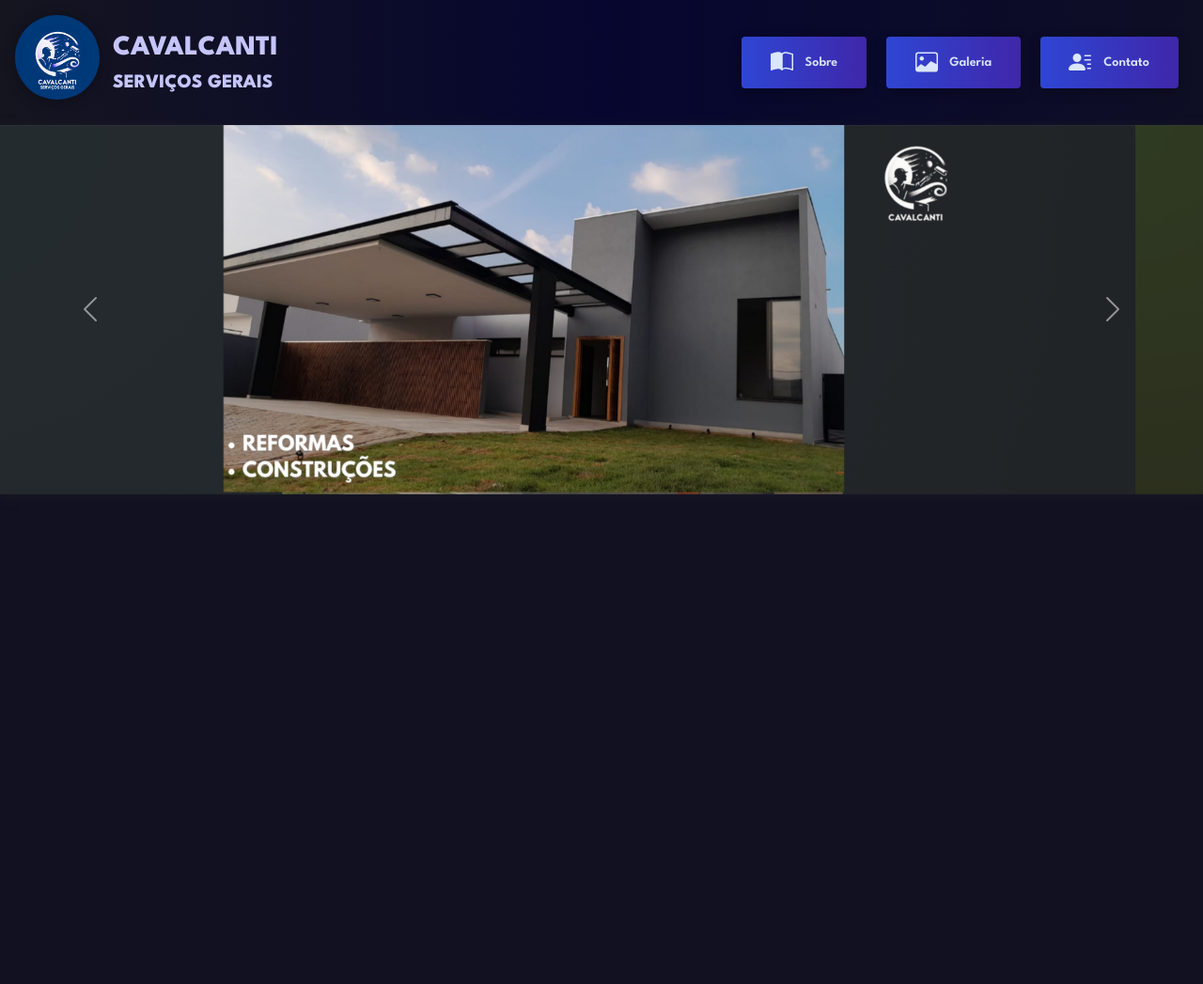
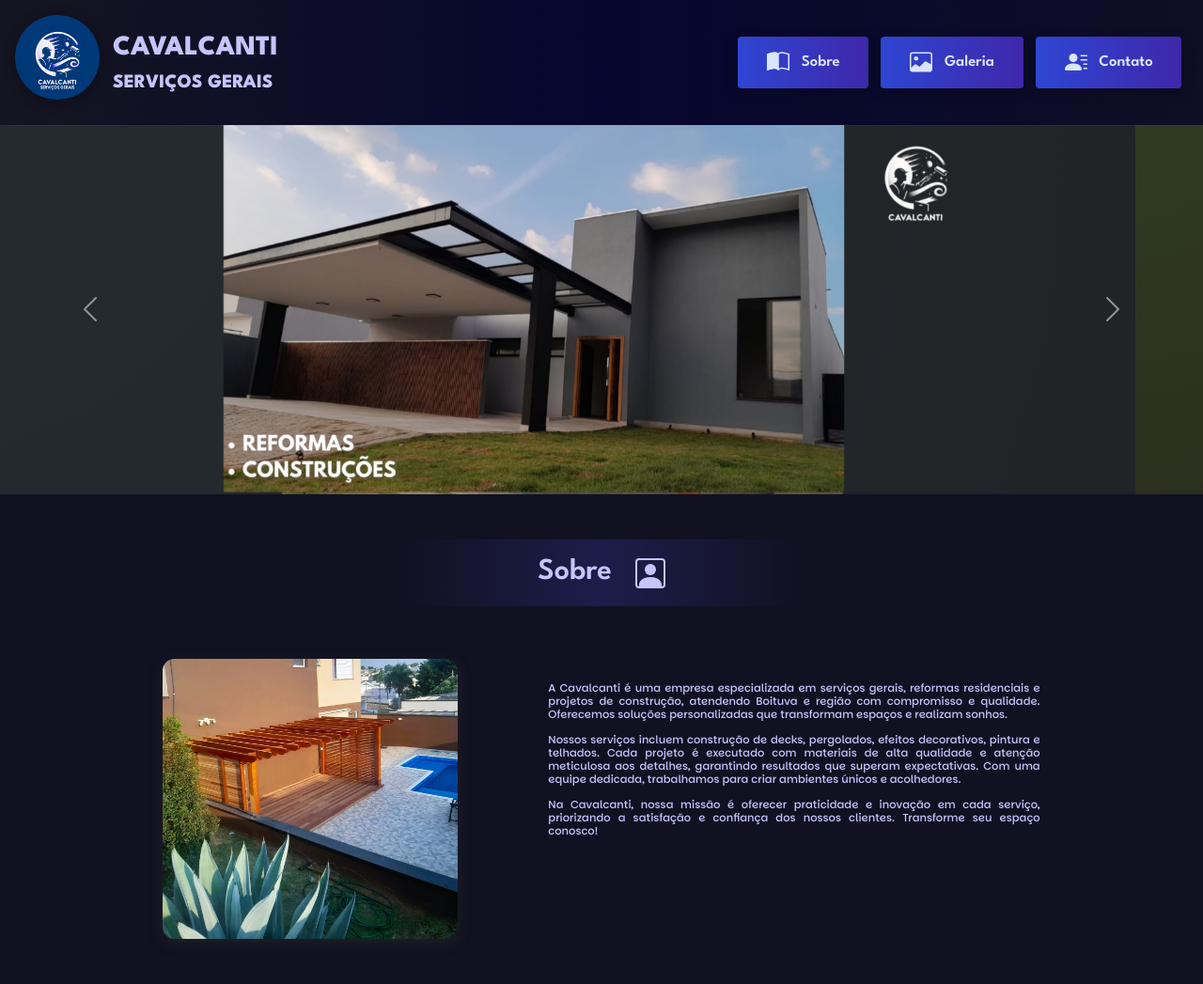
Before and after one commit to BifeFr1t0/cavalcanti-site, a plain HTML site: page index.html in a window 1280 px wide. Shown: the whole page at 94% size. Before the commit the page ends 800 px from the top, so only its background shows below. Drawn offline with nearby package versions, Linux system fonts and the light colour scheme.

Commit message:
make About section

```diff
--- a/assets/css/style.css
+++ b/assets/css/style.css
@@ -5,6 +5,10 @@
 @font-face {
     font-family: League-Bold;
     src: url(../fonts/LeagueSpartan-ExtraBold.ttf);
+}
+@font-face {
+    font-family: Parkin;
+    src: url(../fonts/Parkinsans-Medium.ttf);
 }
 
 *{
@@ -25,7 +29,7 @@ header img{
     border-radius: 50%;
     box-shadow: 0 0.2vw 1vw rgba(7, 6, 12, 0.363);
 }
-header h1, header h2{
+header h1, header h2,.subtitle{
     color:rgb(197, 197, 252);
     font-family: League-Bold;
 }
@@ -48,26 +52,48 @@ a{
     border-radius: 4px;
     box-shadow: 0 0.3vw 1vw rgba(0, 0, 0, 0.253);
     font-family:League-SBold;
-    font-size:1.1vw;
+    font-size:1.3vw;
     align-items: center;
 
 }
 a:hover{
-    transition: linear 0.3s;
-    background:rgb(47, 34, 105);
+    transition: linear 0.5s;
+    background:linear-gradient(90deg, #3f27aa,#3f27aa);
 }
 .margin-a{
     margin-left: 1vw;
 }
 
-#carouselExampleAutoplaying1, #carouselExampleAutoplaying1{
-    display: none;
-    box-shadow: 0vw 0.2vw  1vw rgba(30, 30, 36, 0.719);
+#sobre{
+    flex-direction: column;
+    margin:0
 }
-
+.subtitle{
+    font-family: League-SBold;
+    background-color: antiquewhite;
+    border-radius: 1vw;
+    background: linear-gradient(90deg,rgb(17, 17, 34), rgb(29, 29, 75),rgb(17, 17, 34));
+}
+section h4{
+    color:rgb(197, 197, 252) ;
+    font-family: Parkin;
+    font-size:0.9vw;
+    text-align: justify;
+    margin-top:2vw
+}
+.image-about{
+    border-radius: 1vw;
+    box-shadow: 0 0.3vw 1vw rgba(39, 39, 39, 0.685);
+}
+#sobre .container-fluid{
+    justify-content: center;
+}
 @media (max-width: 800px){
     header{
         background: linear-gradient(90deg,rgb(21, 21, 32), rgb(12, 12, 37),rgb(14, 14, 37));
+    }
+    section h4{
+        font-size:1.5vh;
     }
     header .container-fluid{
         display: flex;
--- a/index.html
+++ b/index.html
@@ -97,7 +97,7 @@
     </header>
     <main>
       <!-- Carrossel 1 - Exibe em telas médias e maiores -->
-      <div id="carouselExampleAutoplaying1" class="carousel slide d-md-block d-none" data-bs-ride="carousel">
+      <div id="carousel1" class="carousel slide d-md-block d-none" data-bs-ride="carousel">
           <div class="carousel-inner">
               <div class="carousel-item active">
                   <img src="./assets/images/ss.png" class="img-fluid d-block w-100" data-bs-interval="5000" alt="...">
@@ -109,32 +109,50 @@
                   <img src="./assets/images/ss3.png" class="img-fluid d-block w-100" data-bs-interval="3000" alt="...">
               </div>
           </div>
-          <button class="carousel-control-prev" type="button" data-bs-target="#carouselExampleAutoplaying1" data-bs-slide="prev">
+          <button class="carousel-control-prev" type="button" data-bs-target="#carousel1" data-bs-slide="prev">
               <span class="carousel-control-prev-icon" aria-hidden="true"></span>
               <span class="visually-hidden">Previous</span>
           </button>
-          <button class="carousel-control-next" type="button" data-bs-target="#carouselExampleAutoplaying1" data-bs-slide="next">
+          <button class="carousel-control-next" type="button" data-bs-target="#carousel1" data-bs-slide="next">
               <span class="carousel-control-next-icon" aria-hidden="true"></span>
               <span class="visually-hidden">Next</span>
           </button>
       </div>
 
       <!-- Carrossel 2 - Exibe em telas pequenas -->
-      <div id="carouselExampleAutoplaying2" class="carousel slide d-md-none d-sm-block" data-bs-ride="carousel">
+      <div id="carouse2" class="carousel slide d-md-none d-sm-block" data-bs-ride="carousel">
           <div class="carousel-inner">
               <div class="carousel-item active">
                   <img src="./assets/images/p1.jpg" class="img-fluid d-block w-100" data-bs-interval="5000" alt="...">
               </div>
           </div>
-          <button class="carousel-control-prev" type="button" data-bs-target="#carouselExampleAutoplaying2" data-bs-slide="prev">
+          <button class="carousel-control-prev" type="button" data-bs-target="#carousel2" data-bs-slide="prev">
               <span class="carousel-control-prev-icon" aria-hidden="true"></span>
               <span class="visually-hidden">Previous</span>
           </button>
-          <button class="carousel-control-next" type="button" data-bs-target="#carouselExampleAutoplaying2" data-bs-slide="next">
+          <button class="carousel-control-next" type="button" data-bs-target="#carousel2" data-bs-slide="next">
               <span class="carousel-control-next-icon" aria-hidden="true"></span>
               <span class="visually-hidden">Next</span>
           </button>
       </div>
+
+      <section id="sobre" class="row d-flex mt-5 ">
+            <h2 class="subtitle fs-xl-1 fs-2 text-center p-3 col-md-4 offset-md-4 fs-1">Sobre &nbsp; <svg xmlns="http://www.w3.org/2000/svg" width="32" height="32" fill="currentColor" class="bi bi-person-square" viewBox="0 0 16 16">
+                <path d="M11 6a3 3 0 1 1-6 0 3 3 0 0 1 6 0"/>
+                <path d="M2 0a2 2 0 0 0-2 2v12a2 2 0 0 0 2 2h12a2 2 0 0 0 2-2V2a2 2 0 0 0-2-2zm12 1a1 1 0 0 1 1 1v12a1 1 0 0 1-1 1v-1c0-1-1-4-6-4s-6 3-6 4v1a1 1 0 0 1-1-1V2a1 1 0 0 1 1-1z"/>
+              </svg></h2>
+            <div class="container-fluid d-md-flex d-block">
+                <img src="./assets/images/d1.jpg" alt="Imagem da parte -> Sobre" class="image-about col-md-3 col-9 offset-2 m-5">
+                <div class="col-md-5 col-9 offset-2 m-5">
+                    <h4 >
+                        A Cavalcanti é uma empresa especializada em serviços gerais, reformas residenciais e projetos de construção, atendendo Boituva e região com compromisso e qualidade. Oferecemos soluções personalizadas que transformam espaços e realizam sonhos.<br><br>
+
+                        Nossos serviços incluem construção de decks, pergolados, efeitos decorativos, pintura e telhados. Cada projeto é executado com materiais de alta qualidade e atenção meticulosa aos detalhes, garantindo resultados que superam expectativas. Com uma equipe dedicada, trabalhamos para criar ambientes únicos e acolhedores.<br><br>
+
+                        Na Cavalcanti, nossa missão é oferecer praticidade e inovação em cada serviço, priorizando a satisfação e confiança dos nossos clientes. Transforme seu espaço conosco!
+                </div>
+            </div>
+      </section>
   </main>
 
     <footer>
```
Also changed, not shown: assets/fonts/Parkinsans-Medium.ttf (added), assets/images/d1.jpg (added).
